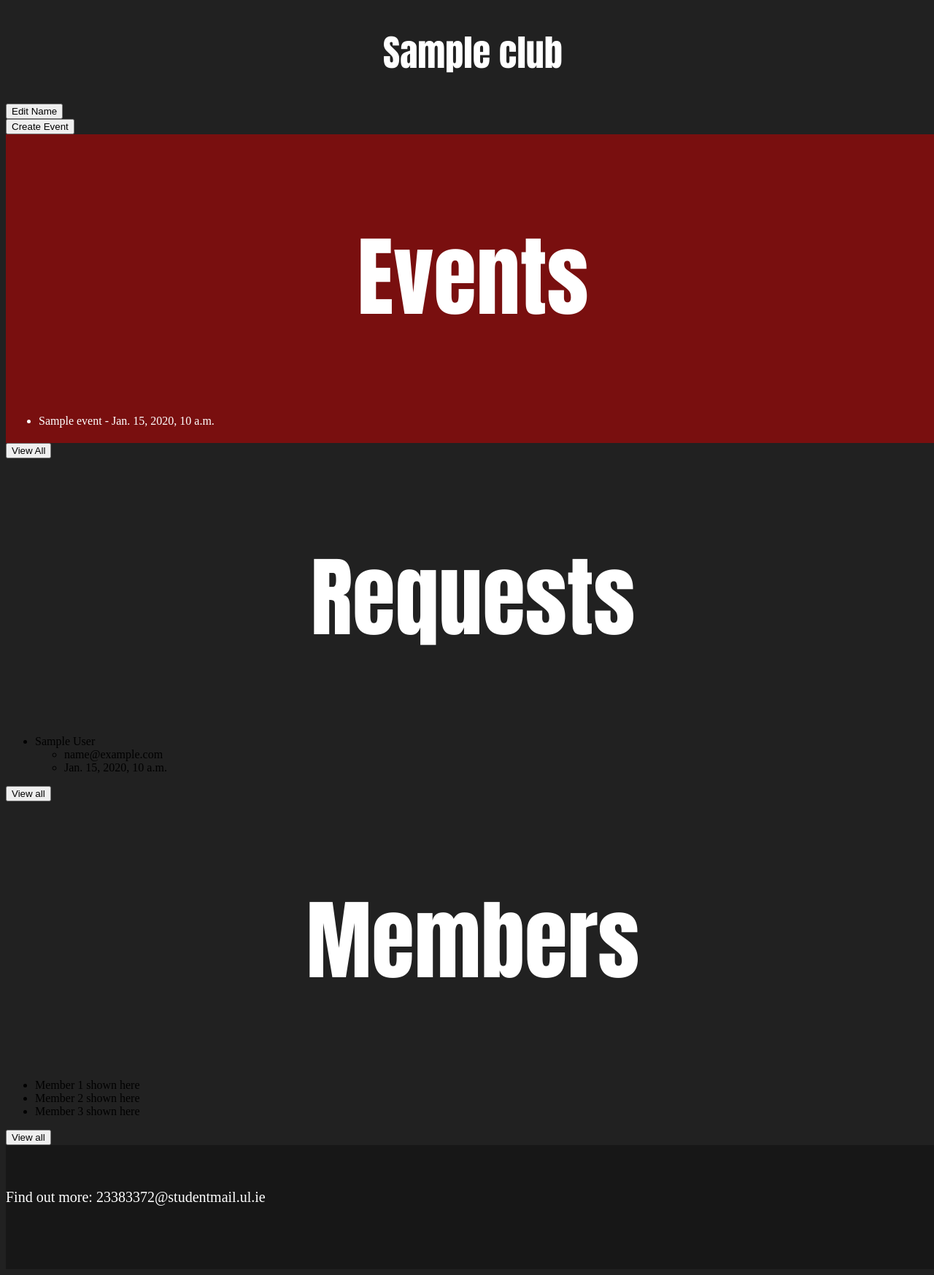
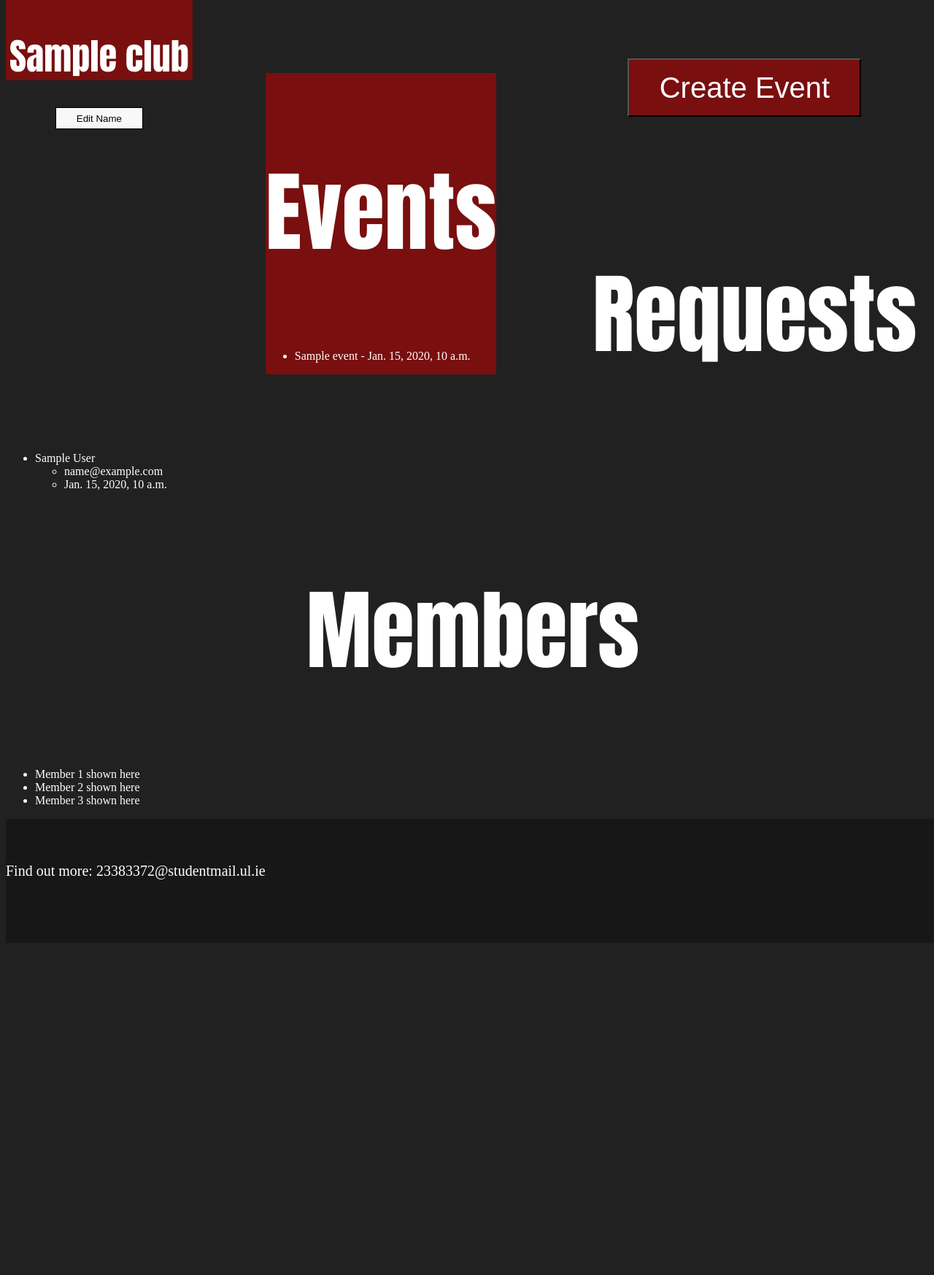
Before and after one commit to Fred-Sheppard/ClubMini, a Django app: page /coordinator_dashboard/ in a window 1280 px wide. Shown: the part 98-1845 px from the top of the page at 73% size. After the commit the page ends 1303 px from the top, so only its background shows below. Run offline with Django 5.2, Linux system fonts and the light colour scheme; a user stored in the database is signed in; tables that the repository leaves empty hold one stand-in row (values such as "Sample post").

Commit message:
work on coordinator_dashboard css

```diff
--- a/app/static/css/style.css
+++ b/app/static/css/style.css
@@ -68,6 +68,8 @@ h3{
     color: #ffffff;
 
 }
+
+/*Buttons{      */
 #Login-button{
   background-color: red;
   height:80px;
@@ -82,6 +84,47 @@ h3{
   border-radius:11px;
   color:white;
 }
+
+#Login-button:hover{
+    box-shadow: 0 0 2px 3px yellow;
+}
+
+
+.big-button {
+  font-size: 24px;
+  padding: 20px;
+  background-color: #4CAF50;
+  color: white;
+  border: none;
+  border-radius: 10px;
+  cursor: pointer;
+  width: 80%; /* Adjust the width as needed */
+  margin: 230px;
+}
+
+.edit-name{
+    border: 1px solid black;
+    height: 30px;
+    width: 120px;
+    background: rgb(248, 248, 248);
+    display: flex;
+    justify-content: center;
+    align-items: center;
+
+
+}
+
+.create-event{
+    background: #790f0f;
+    height: 80px;
+    width:320px;
+    text-align: center;
+    margin: 80px;
+
+    font-size: 40px;
+    color: white;
+}
+/*  }           */
 footer {
   padding: 40px 0;
   color: white;
@@ -99,9 +142,7 @@ a{
   font-family:Helvetica;
     color: white;
 }
-#Login-button:hover{
-    box-shadow: 0 0 2px 3px yellow;
-}
+
 #your-clubs{
     padding: 5px;
     height: fit-content;
@@ -126,20 +167,9 @@ a{
 }
 #blank{
     height: 200px;
-
     background: #212121;
 }
-.big-button {
-  font-size: 24px;
-  padding: 20px;
-  background-color: #4CAF50;
-  color: white;
-  border: none;
-  border-radius: 10px;
-  cursor: pointer;
-  width: 80%; /* Adjust the width as needed */
-  margin: 230px;
-}
+
 
 form label{
     font-size: 20px;
@@ -178,3 +208,24 @@ form label{
 .requests li span {
   color: white;
 }
+#club-name-box{
+    background: #790f0f;
+    padding: 5px;
+    height: 100px;
+    width: fit-content(110%);
+    float: left;
+    display: flex;
+    flex-direction: column;
+    align-items: center;
+}
+#upcoming-events2{
+    margin: 100px;
+     height: fit-content;
+    float: left;
+
+    background: #790f0f;
+    color: white;
+}
+#members-control{
+    color: white;
+}
--- a/app/templates/coordinator_dashboard.html
+++ b/app/templates/coordinator_dashboard.html
@@ -3,12 +3,12 @@
     <div id="club-name-box">
         <h1>{{ club }}</h1>
         <div id="edit-club-name">
-            <button type="button dit-name">Edit Name</button>
+            <button class="edit-name">Edit Name</button>
         </div>
     </div>
     <div id="event-control">
-        <button type="button create-event">Create Event</button>
-        <div id="upcoming-events">
+        <button class="create-event">Create Event</button>
+        <div id="upcoming-events2">
             <h2>Events</h2>
             <ul>
                 {% for event in events %}
@@ -18,7 +18,6 @@
                 {% endfor %}
             </ul>
         </div>
-        <button type="button view-all-events">View All</button>
     </div>
     <div id="members-control">
         <div id="requests">
@@ -34,7 +33,7 @@
                     </li>
                 {% endfor %}
             </ul>
-            <button type="button view-all-requests">View all</button>
+
         </div>
         <div id="members">
             <h2>Members</h2>
@@ -43,7 +42,7 @@
                 <li>Member 2 shown here</li>
                 <li>Member 3 shown here</li>
             </ul>
-            <button type="button view-all-members">View all</button>
+
 
         </div>
 
```
